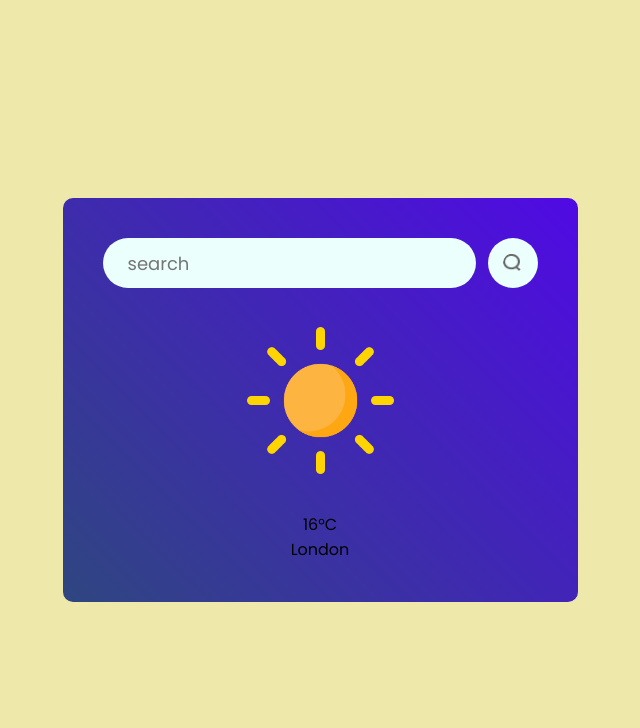
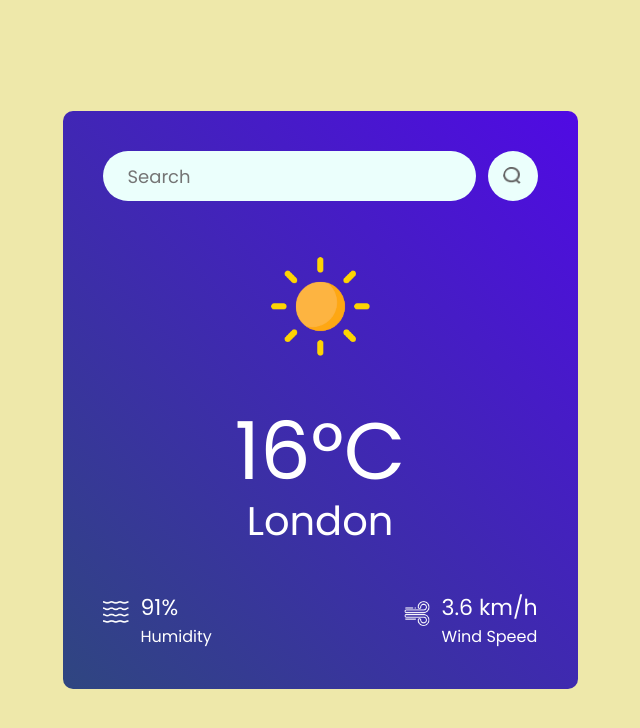
Before and after one commit to FloresVal07/weather-app, a React (Vite) app: page / in a window 1280 px wide. Shown: the top 728 px of the page, without its empty margins (320-960 px from the left). Built offline with nearby package versions, Linux system fonts and the light colour scheme.

Commit message:
Finalized UI

```diff
--- a/src/Weather.css
+++ b/src/Weather.css
@@ -33,3 +33,44 @@
     background: #ebfffc;
     cursor: pointer;
 }
+
+.weather-icon{
+    width: 150px;
+    margin: 30px 0;
+}
+
+.temperature{
+    color: #fff;
+    font-size: 80px;
+    line-height: 1;
+}
+
+.location{
+    color: #fff;
+    font-size: 40px;
+}
+
+.weather-data{
+    width: 100%;
+    margin-top: 40px;
+    color: #fff;
+    display: flex;
+    justify-content: space-between;
+}
+
+.weather-data .col{
+    display: flex;
+    align-items: flex-start;
+    gap: 12px;
+    font-size: 22px;
+}
+
+.weather-data .col span{
+    display: block;
+    font-size: 16px;
+}
+
+.weather-data .col img{
+    width: 26px;
+    margin-top: 10px;
+}
--- a/src/Weather.jsx
+++ b/src/Weather.jsx
@@ -7,18 +7,35 @@ import drizzle from "./assets/drizzle.png";
 import rain from "./assets/rain.png";
 import snow from "./assets/snow.png";
 import humidity from "./assets/humidity.png";
+import wind from "./assets/wind.png";
 
 
 function Weather(){
     return(
         <div className="weather">
             <div className="search-bar">
-                <input type="text" placeholder="search"></input>
+                <input type="text" placeholder="Search"></input>
                 <img src={search} alt=""></img>
             </div>
             <img src={clear} alt="" className="weather-icon"></img>
             <p className="temperature">16°C</p>
             <p className="location">London</p>
+            <div className="weather-data">
+                <div className="col">
+                    <img src={humidity} alt=""></img>
+                    <div>
+                        <p>91%</p>
+                        <span>Humidity</span>
+                    </div>
+                </div>
+                <div className="col">
+                    <img src={wind} alt=""></img>
+                    <div>
+                        <p>3.6 km/h</p>
+                        <span>Wind Speed</span>
+                    </div>
+                </div>
+            </div>
         </div>
     );
 }
```
